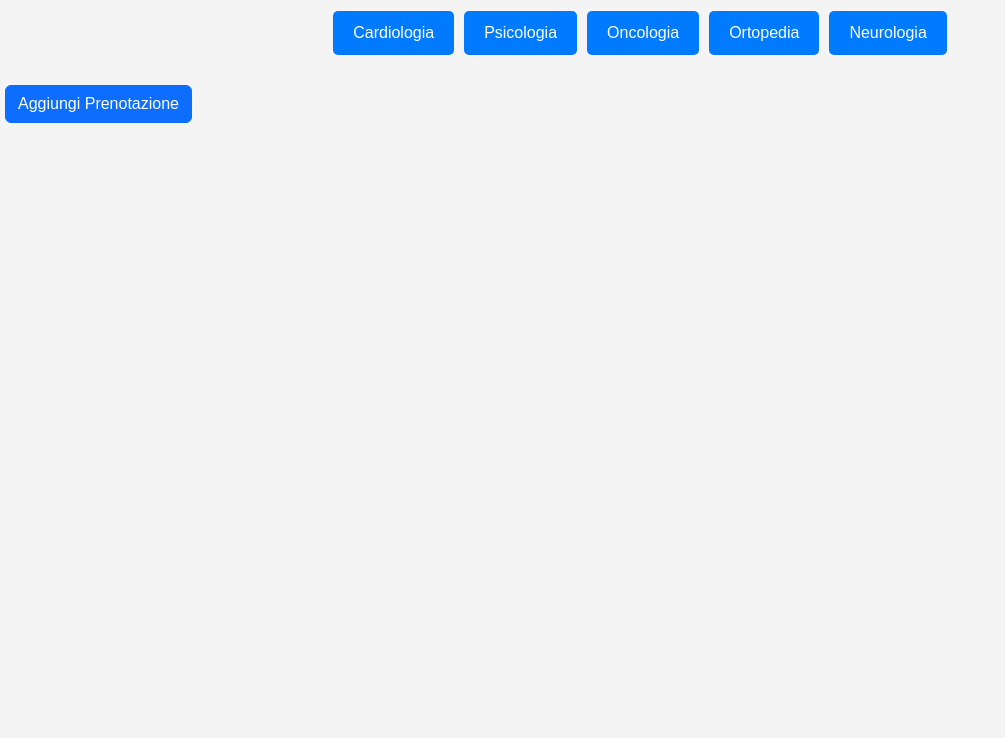
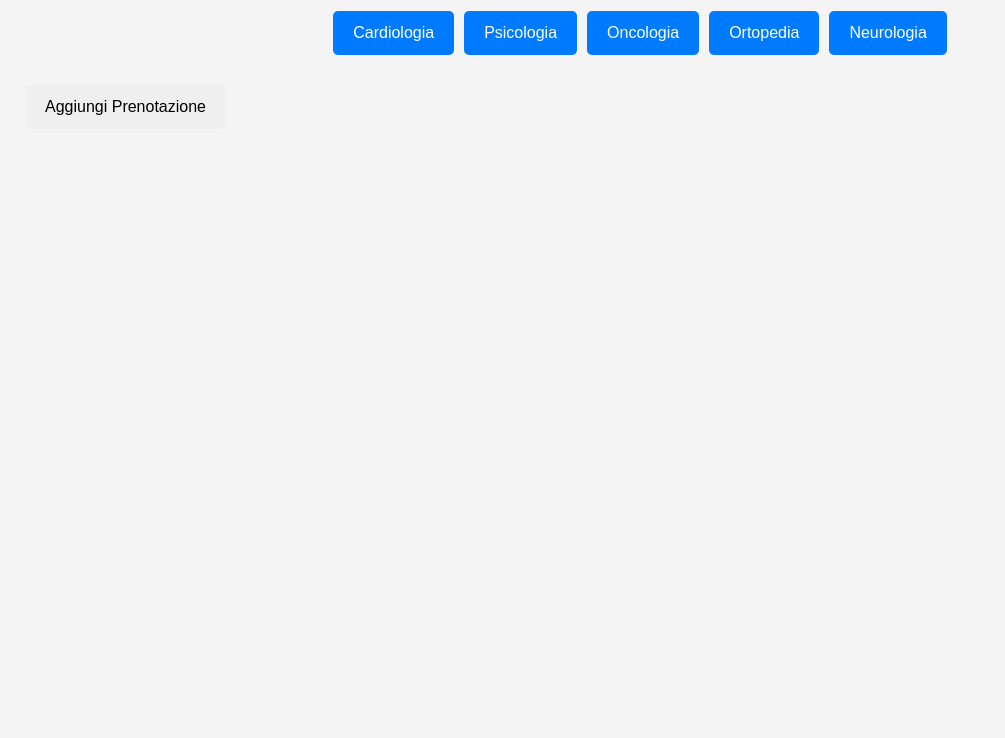
Before and after one commit to blondones/5C_BianchinBrambilla_CentroVisiteSpecialistiche, a website with bundled scripts: page index.html in a window 1280 px wide. Shown: the part 62-800 px from the top of the page, without its empty margins (0-1005 px from the left). Built offline with nearby package versions, Linux system fonts and the light colour scheme; files whose address does not match are found by name.

Commit message:
pulsanti finished

```diff
--- a/modale.js
+++ b/modale.js
@@ -13,9 +13,11 @@ const createForm = (parentElement) => {
 
     render: () => {
       parentElement.innerHTML = `
-        <button type="button" class="btn btn-primary" data-bs-toggle="modal" data-bs-target="#reservationModal">
+      <div class = "ap">
+        <button type="button" class="button" data-bs-toggle="modal" data-bs-target="#reservationModal">
           Aggiungi Prenotazione
         </button>
+        </div>
         <div class="modal fade" id="reservationModal" tabindex="-1" aria-labelledby="reservationModalLabel" aria-hidden="true">
           <div class="modal-dialog">
             <div class="modal-content">
@@ -47,8 +49,8 @@ const createForm = (parentElement) => {
                 </form>
               </div>
               <div class="modal-footer">
-                <button type="button" class="btn btn-secondary" id="cancel" data-bs-dismiss="modal">Annulla</button>
-                <button type="button" class="btn btn-primary" id="submit">Prenota</button>
+                <button type="button" class="button" id="cancel" data-bs-dismiss="modal">Annulla</button>
+                <button type="button" class="button" id="submit">Prenota</button>
               </div>
             </div>
           </div>
--- a/style.css
+++ b/style.css
@@ -18,6 +18,10 @@ h1 {
 #buttonsDiv {
     text-align: center;
     margin: 20px 0;
+}
+
+.ap {
+    margin: 20px;
 }
 
 #tableDiv {
```
